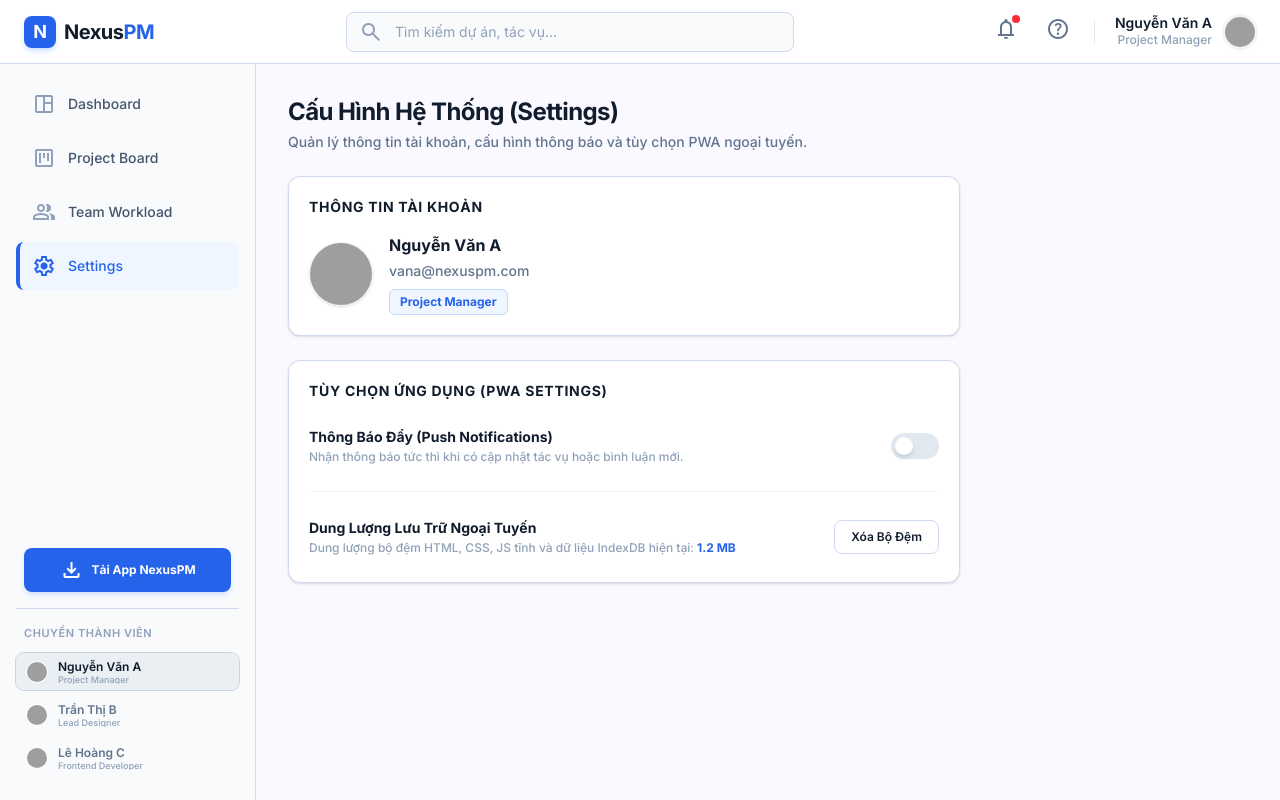
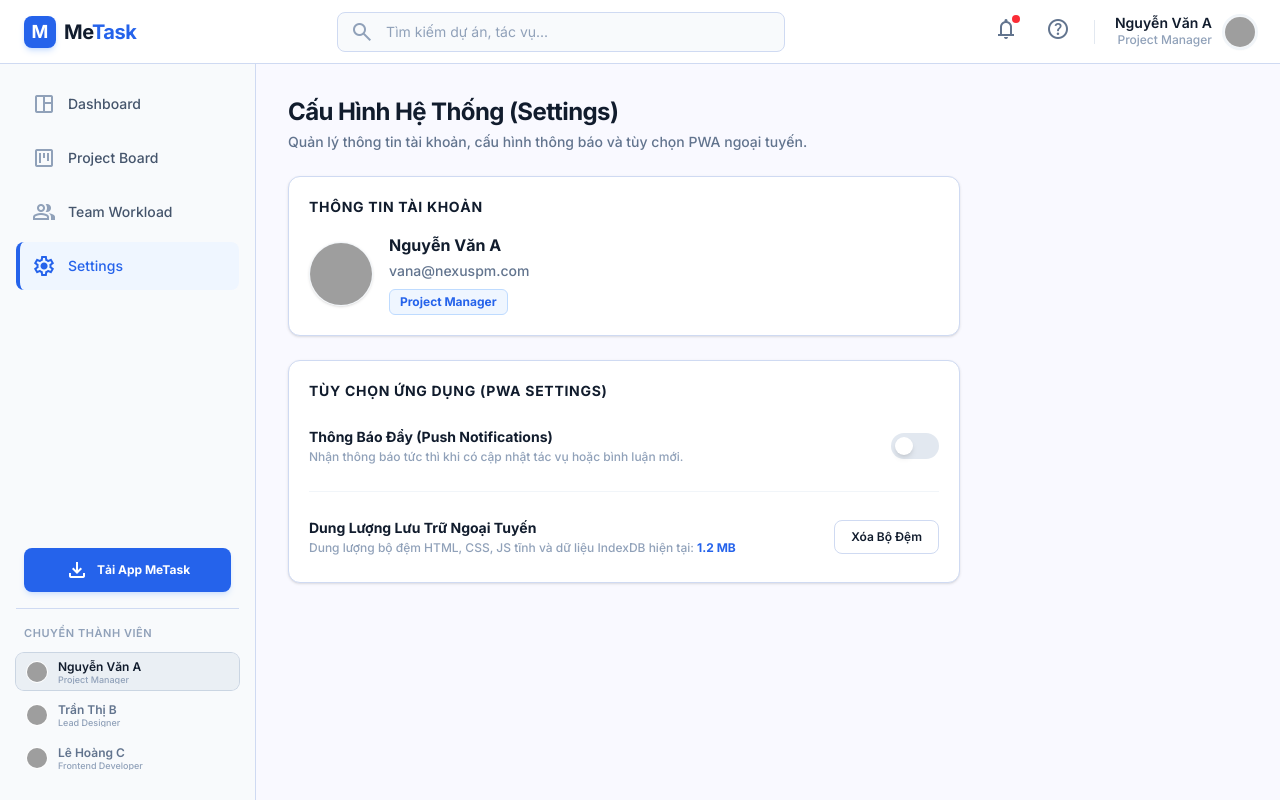
Before and after one commit to NguyenPhuTai2101/MeTask, a Next.js app: page /settings in a window 1280 px wide. Built offline with nearby package versions, Linux system fonts and the light colour scheme; grey boxes are pictures that could not be loaded.

Commit message:
Rebrand app to MeTask and resolve typescript and styling warnings

```diff
--- a/package.json
+++ b/package.json
@@ -1,12 +1,13 @@
 {
-  "name": "nexuspm-app",
+  "name": "metask-app",
   "version": "0.1.0",
   "private": true,
   "scripts": {
     "dev": "next dev --webpack",
     "build": "next build --webpack",
     "start": "next start",
-    "lint": "eslint"
+    "lint": "eslint",
+    "postinstall": "prisma generate"
   },
   "dependencies": {
     "@dnd-kit/core": "^6.3.1",
--- a/src/app/(dashboard)/dashboard/page.tsx
+++ b/src/app/(dashboard)/dashboard/page.tsx
@@ -190,7 +190,7 @@ export default function Dashboard() {
               </h3>
               <div className="h-[280px] w-full font-sans text-xs">
                 {mounted && (
-                  <ResponsiveContainer width="100%" height="100%">
+                  <ResponsiveContainer width="100%" height="100%" minWidth={0} minHeight={0} initialDimension={{ width: 100, height: 100 }}>
                     <BarChart
                       data={performanceData}
                       margin={{ top: 10, right: 10, left: -20, bottom: 0 }}
--- a/src/app/api/dashboard/route.ts
+++ b/src/app/api/dashboard/route.ts
@@ -32,9 +32,9 @@ export async function GET(request: Request) {
       },
     });
 
-    const teamPerformance = users.map((u) => {
-      const completed = u.assignedTasks.filter((t) => t.status === "Completed").length;
-      const pending = u.assignedTasks.filter((t) => t.status !== "Completed").length;
+    const teamPerformance = users.map((u: any) => {
+      const completed = u.assignedTasks.filter((t: any) => t.status === "Completed").length;
+      const pending = u.assignedTasks.filter((t: any) => t.status !== "Completed").length;
       return {
         name: u.fullName,
         "Hoàn thành": completed,
@@ -54,7 +54,7 @@ export async function GET(request: Request) {
       },
     });
 
-    const recentActivity = comments.map((c) => ({
+    const recentActivity = comments.map((c: any) => ({
       id: c.id,
       user: c.user.fullName,
       avatar: c.user.avatarUrl,
--- a/src/app/layout.tsx
+++ b/src/app/layout.tsx
@@ -8,13 +8,13 @@ const inter = Inter({
 });
 
 export const metadata: Metadata = {
-  title: "NexusPM - Technical Project Manager",
+  title: "MeTask - Technical Project Manager",
   description: "Hệ thống Quản lý Dự án & Tác vụ doanh nghiệp",
   manifest: "/manifest.json",
   appleWebApp: {
     capable: true,
     statusBarStyle: "default",
-    title: "NexusPM",
+    title: "MeTask",
   },
 };
 
--- a/src/components/SideNavBar.tsx
+++ b/src/components/SideNavBar.tsx
@@ -67,10 +67,10 @@ export default function SideNavBar({ isOpen, onClose }: SideNavBarProps) {
           <div className="flex items-center justify-between px-2 mb-2 lg:hidden">
             <div className="flex items-center gap-2">
               <div className="w-8 h-8 rounded-lg bg-primary flex items-center justify-center text-white font-bold text-lg">
-                N
+                M
               </div>
               <span className="font-sans font-bold text-xl tracking-tight text-[#111c2d]">
-                Nexus<span className="text-primary">PM</span>
+                Me<span className="text-primary">Task</span>
               </span>
             </div>
             <button
@@ -120,7 +120,7 @@ export default function SideNavBar({ isOpen, onClose }: SideNavBarProps) {
                 className="flex items-center justify-center gap-2 w-full bg-primary hover:bg-blue-700 text-white font-bold text-xs py-2.5 px-3 rounded-lg shadow-md shadow-blue-500/15 hover:shadow-blue-500/25 active:scale-95 transition-all duration-150"
               >
                 <span className="material-symbols-outlined text-[18px]">download</span>
-                Tải App NexusPM
+                Tải App MeTask
               </button>
             </div>
           )}
@@ -170,7 +170,7 @@ export default function SideNavBar({ isOpen, onClose }: SideNavBarProps) {
             <div className="flex justify-between items-center mb-4">
               <h3 className="font-bold text-base text-[#111c2d] flex items-center gap-2">
                 <span className="material-symbols-outlined text-primary">download</span>
-                Tải Ứng Dụng NexusPM
+                Tải Ứng Dụng MeTask
               </h3>
               <button
                 onClick={() => setShowInstructions(false)}
--- a/src/components/TopAppBar.tsx
+++ b/src/components/TopAppBar.tsx
@@ -24,10 +24,10 @@ export default function TopAppBar({ onToggleSidebar }: TopAppBarProps) {
         </button>
         <div className="flex items-center gap-2">
           <div className="w-8 h-8 rounded-lg bg-primary flex items-center justify-center text-white font-bold text-lg shadow-md shadow-blue-500/20">
-            N
+            M
           </div>
           <span className="font-sans font-bold text-xl tracking-tight text-[#111c2d]">
-            Nexus<span className="text-primary">PM</span>
+            Me<span className="text-primary">Task</span>
           </span>
         </div>
       </div>
```
Also changed, not shown: public/manifest.json, public/sw.js.
